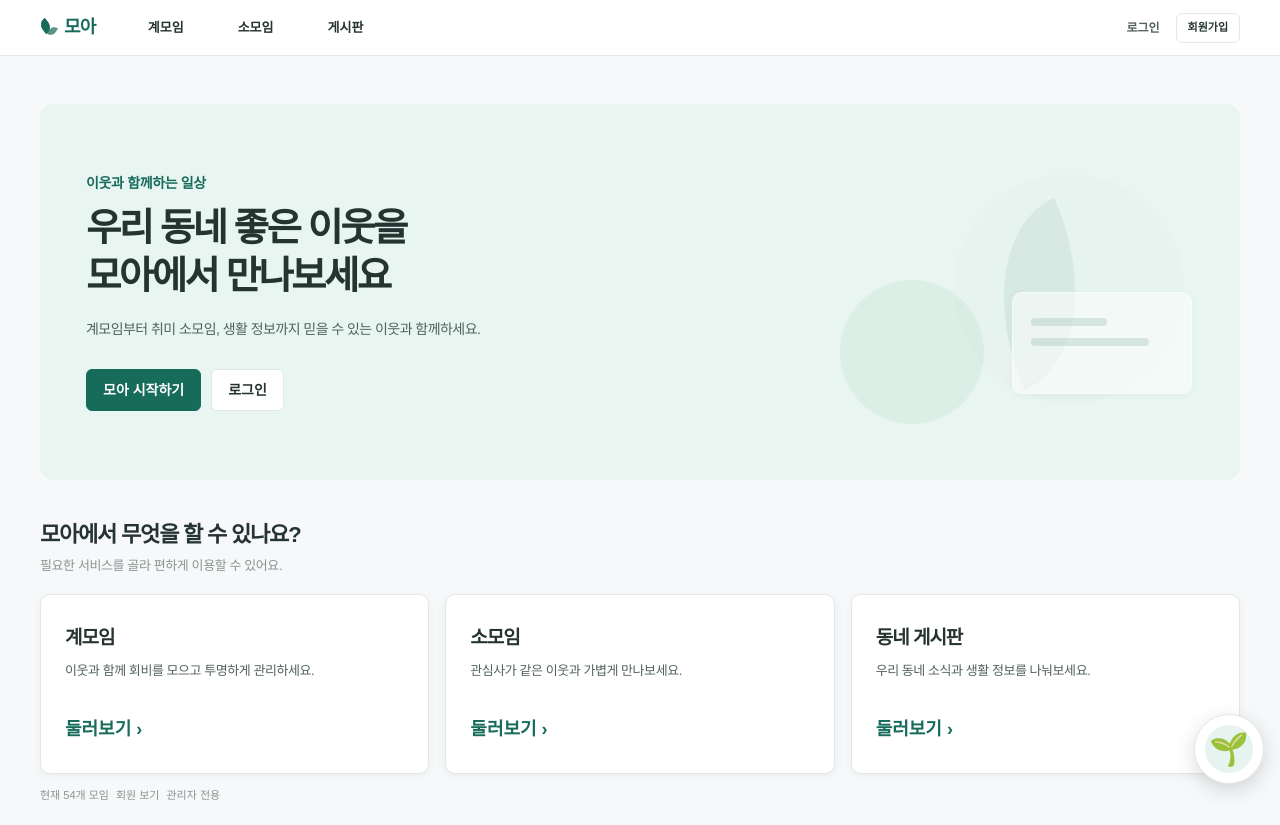
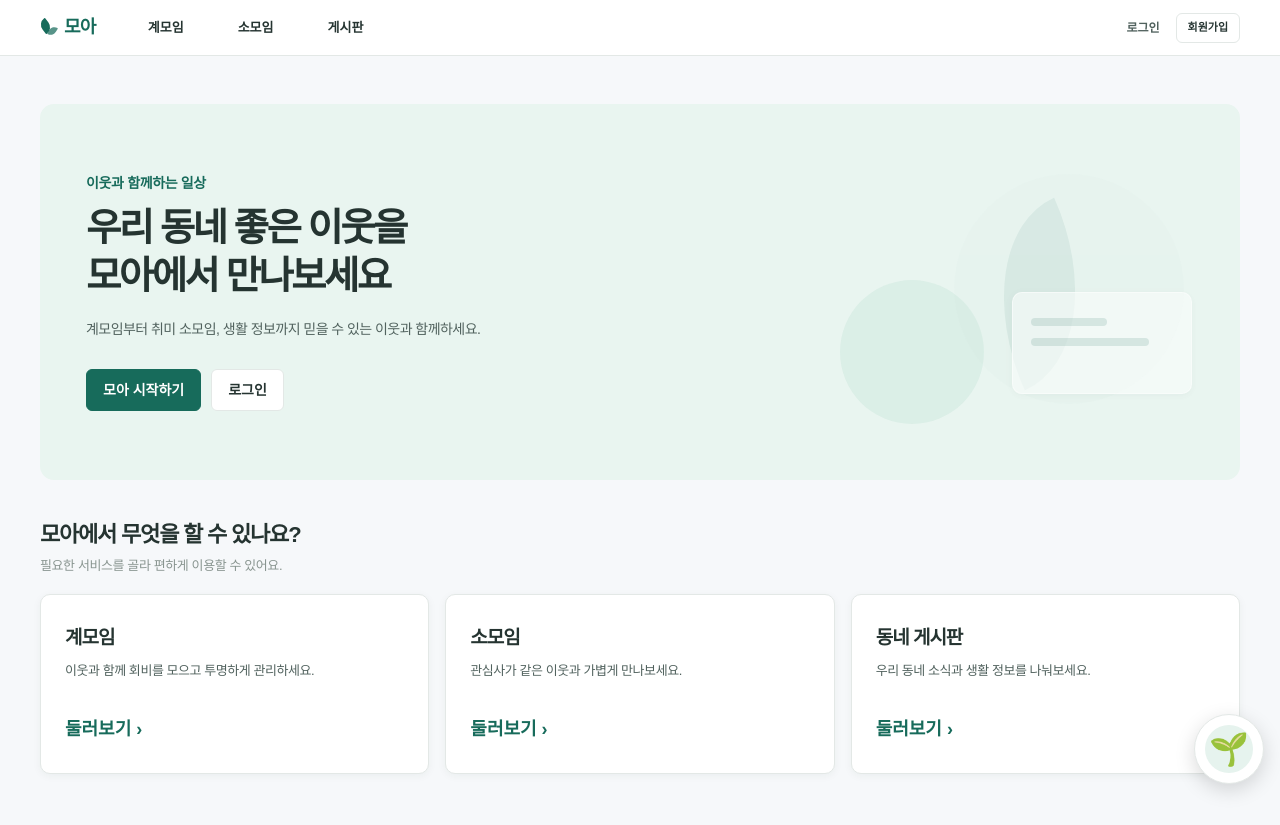
Before and after one commit to siiiha/final_project_moa, a React (Vite) app in the folder front/: page / in a window 1280 px wide. Built offline with nearby package versions, Linux system fonts and the light colour scheme.

Commit message:
style: 메인페이지 하단 불필요한 안내 문구 및 링크 제거

```diff
--- a/front/src/pages/HomePage.jsx
+++ b/front/src/pages/HomePage.jsx
@@ -70,11 +70,6 @@ function HomePage() {
         </CardGrid>
       </Services>
       <Footer>
-        <div>
-          <a href="#current-gatherings">현재 54개 모임</a>
-          <a href="#members">회원 보기</a>
-          <a href="#admin">관리자 전용</a>
-        </div>
       </Footer>
     </Page>
   );
```
